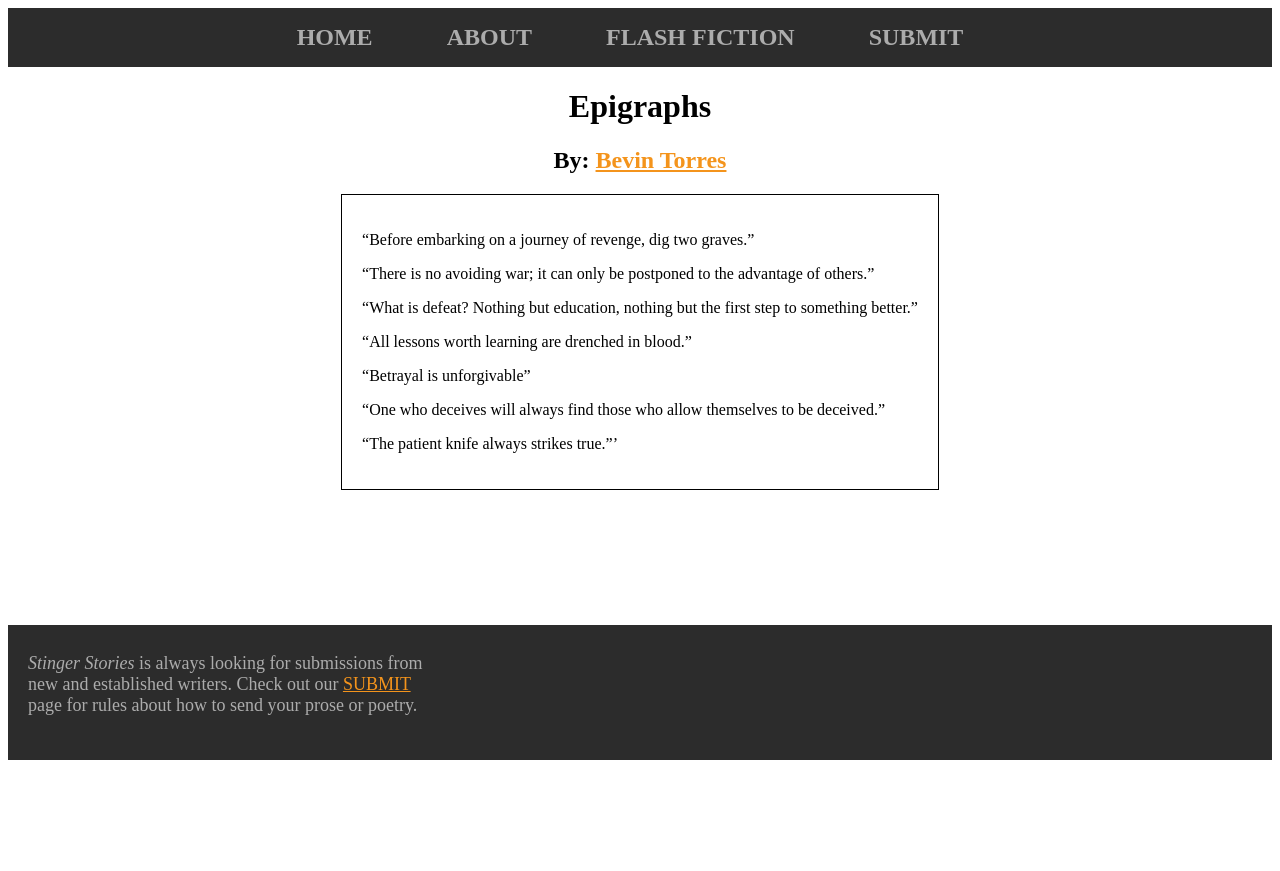
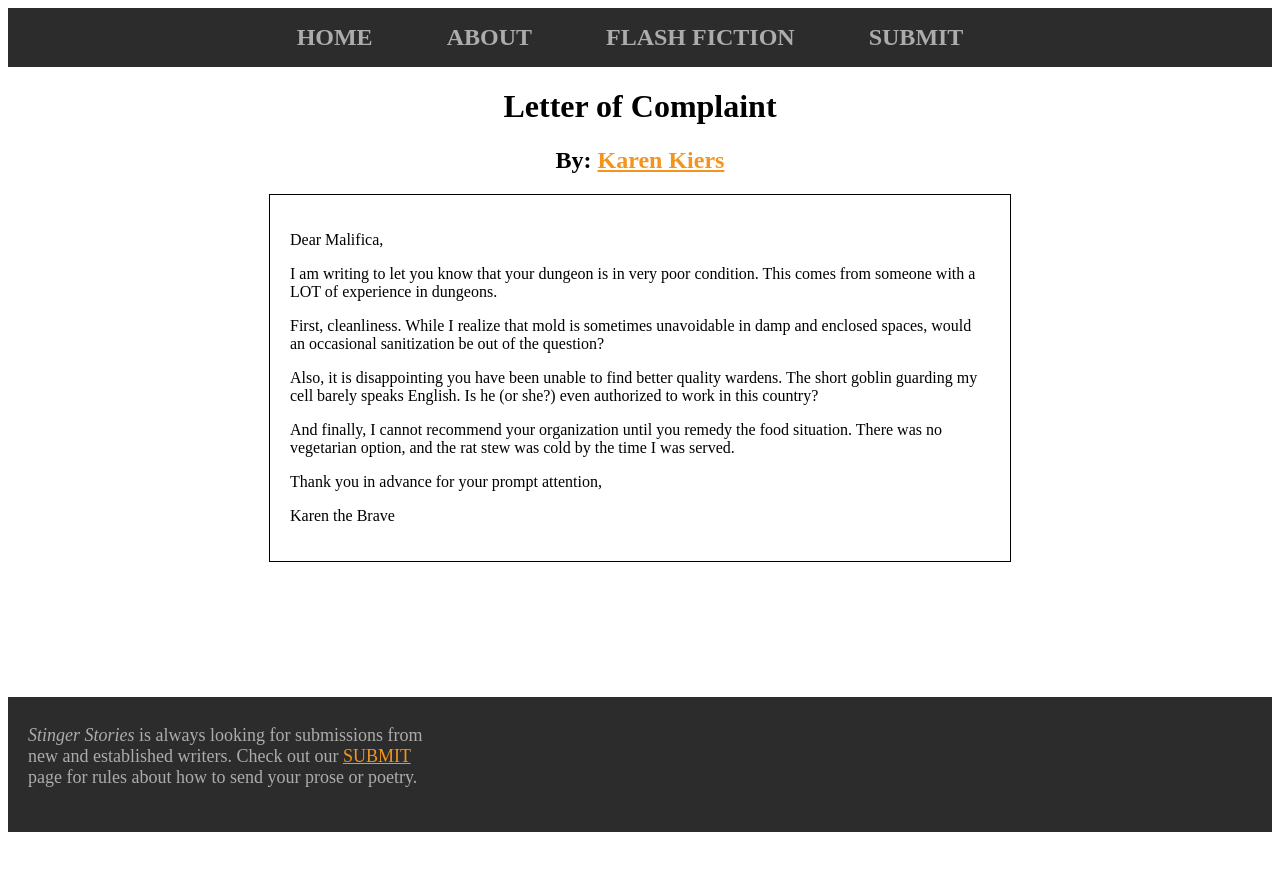
Before and after one commit to jwheatonumich/stinger-stories, a Jekyll site: the page built from _posts/2020-08-04-letter-of-complaint.markdown, in a window 1280 px wide. Shown: the top 871 px of the page. Built offline with Jekyll 4.4.1, drawn with Linux system fonts in a browser that asks for light colours.

Commit message:
Fixed duplicate post

```diff
--- a/_posts/2020-08-04-letter-of-complaint.markdown
+++ b/_posts/2020-08-04-letter-of-complaint.markdown
@@ -1,24 +1,24 @@
 ---
 layout: post
-title: "Epigraphs"
-author: "Bevin Torres"
-date:   2020-08-03 20:06:54 -0500
+title: "Letter of Complaint"
+author: "Karen Kiers"
+date:   2020-08-04s 20:06:54 -0500
 excerpt_separator: <!--more-->
 permalink: /:title
 categories:
 ---
 
-“Before embarking on a journey of revenge, dig two graves.”
+Dear Malifica,
+
+I am writing to let you know that your dungeon is in very poor condition. This comes from someone with a LOT of experience in dungeons.
 <!--more-->
 
-“There is no avoiding war; it can only be postponed to the advantage of others.”
+First, cleanliness. While I realize that mold is sometimes unavoidable in damp and enclosed spaces, would an occasional sanitization be out of the question?
 
-“What is defeat? Nothing but education, nothing but the first step to something better.”
+Also, it is disappointing you have been unable to find better quality wardens. The short goblin guarding my cell barely speaks English. Is he (or she?) even authorized to work in this country?
 
-“All lessons worth learning are drenched in blood.”
+And finally, I cannot recommend your organization until you remedy the food situation. There was no vegetarian option, and the rat stew was cold by the time I was served.
 
-“Betrayal is unforgivable”
+Thank you in advance for your prompt attention,
 
-“One who deceives will always find those who allow themselves to be deceived.”
-
-“The patient knife always strikes true.”'
+Karen the Brave
```
Also changed, not shown: _posts/2020-08-04-letter-of-complaint-re-the-dungeon.markdown (deleted, +0 -24 lines).
